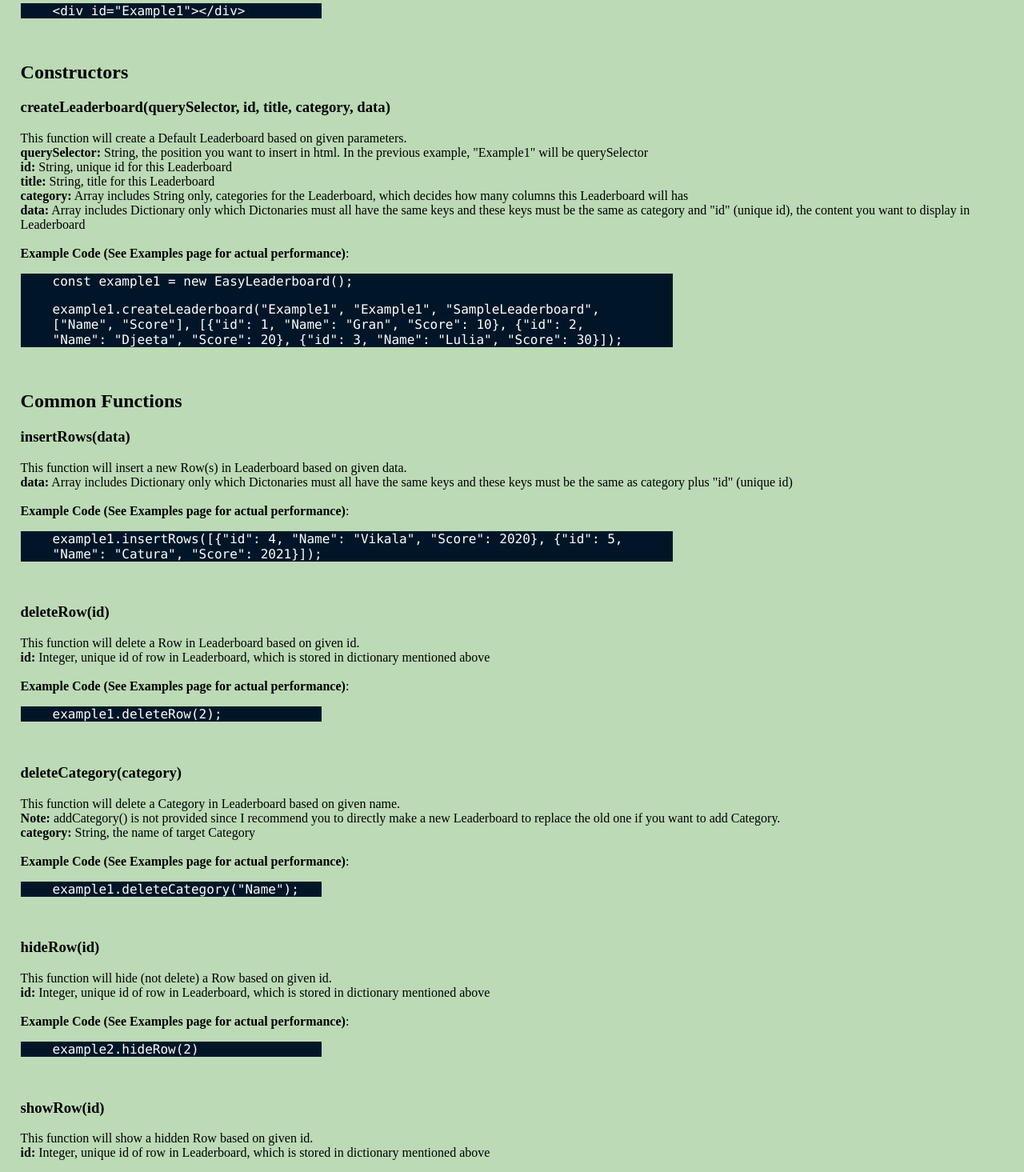
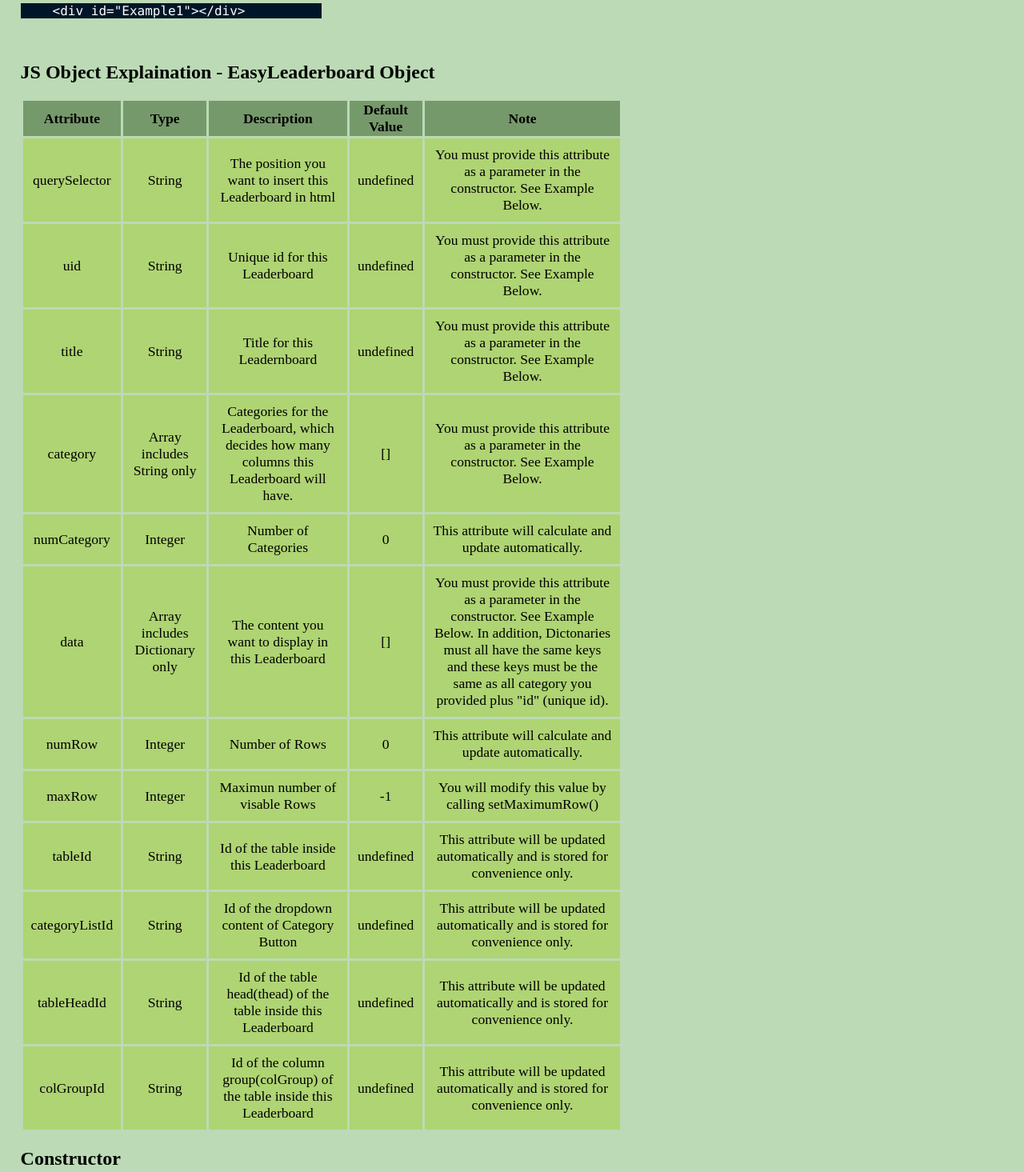
Before and after one commit to NoireFedora/EasyLeaderboard, a website: page pub/documentation.html in a window 1280 px wide. Shown: the part 360-1825 px from the top of the page at 80% size. Drawn offline with Linux system fonts and the light colour scheme.

Commit message:
Update Documentation

```diff
--- a/pub/documentation.html
+++ b/pub/documentation.html
@@ -54,15 +54,114 @@
                 <br>
             </p>
 
-            <h2>Constructors</h2>
+
+            <h2>JS Object Explaination - EasyLeaderboard Object</h2>
+            <table class="JSObject">
+                <tbody>
+                    <tr>
+                        <th>Attribute</th>
+                        <th>Type</th>
+                        <th>Description</th>
+                        <th>Default Value</th>
+                        <th>Note</th>
+                    </tr>
+                    <tr>
+                        <td>querySelector</td>
+                        <td>String</td>
+                        <td>The position you want to insert this Leaderboard in html</td>
+                        <td>undefined</td>
+                        <td>You must provide this attribute as a parameter in the constructor. See Example Below.</td>
+                    </tr>
+                    <tr>
+                        <td>uid</td>
+                        <td>String</td>
+                        <td>Unique id for this Leaderboard</td>
+                        <td>undefined</td>
+                        <td>You must provide this attribute as a parameter in the constructor. See Example Below.</td>
+                    </tr>
+                    <tr>
+                        <td>title</td>
+                        <td>String</td>
+                        <td>Title for this Leadernboard</td>
+                        <td>undefined</td>
+                        <td>You must provide this attribute as a parameter in the constructor. See Example Below.</td>
+                    </tr>
+                    <tr>
+                        <td>category</td>
+                        <td>Array includes String only</td>
+                        <td>Categories for the Leaderboard, which decides how many columns this Leaderboard will have.</td>
+                        <td>[]</td>
+                        <td>You must provide this attribute as a parameter in the constructor. See Example Below.</td>
+                    </tr>
+                    <tr>
+                        <td>numCategory</td>
+                        <td>Integer</td>
+                        <td>Number of Categories</td>
+                        <td>0</td>
+                        <td>This attribute will calculate and update automatically.</td>
+                    </tr>
+                    <tr>
+                        <td>data</td>
+                        <td>Array includes Dictionary only</td>
+                        <td>The content you want to display in this Leaderboard</td>
+                        <td>[]</td>
+                        <td>You must provide this attribute as a parameter in the constructor. See Example Below.
+                            In addition, Dictonaries must all have the same keys and these keys must be the same as all category you provided plus "id" (unique id).</td>
+                    </tr>
+                    <tr>
+                        <td>numRow</td>
+                        <td>Integer</td>
+                        <td>Number of Rows</td>
+                        <td>0</td>
+                        <td>This attribute will calculate and update automatically.</td>
+                    </tr>
+                    <tr>
+                        <td>maxRow</td>
+                        <td>Integer</td>
+                        <td>Maximun number of visable Rows</td>
+                        <td>-1</td>
+                        <td>You will modify this value by calling setMaximumRow()</td>
+                    </tr>
+                    <tr>
+                        <td>tableId</td>
+                        <td>String</td>
+                        <td>Id of the table inside this Leaderboard</td>
+                        <td>undefined</td>
+                        <td>This attribute will be updated automatically and is stored for convenience only.</td>
+                    </tr>
+                    <tr>
+                        <td>categoryListId</td>
+                        <td>String</td>
+                        <td>Id of the dropdown content of Category Button</td>
+                        <td>undefined</td>
+                        <td>This attribute will be updated automatically and is stored for convenience only.</td>
+                    </tr>
+                    <tr>
+                        <td>tableHeadId</td>
+                        <td>String</td>
+                        <td>Id of the table head(thead) of the table inside this Leaderboard</td>
+                        <td>undefined</td>
+                        <td>This attribute will be updated automatically and is stored for convenience only.</td>
+                    </tr>
+                    <tr>
+                        <td>colGroupId</td>
+                        <td>String</td>
+                        <td>Id of the column group(colGroup) of the table inside this Leaderboard</td>
+                        <td>undefined</td>
+                        <td>This attribute will be updated automatically and is stored for convenience only.</td>
+                    </tr>
+                </tbody>
+            </table>
+
+            <h2>Constructor</h2>
             <h3>createLeaderboard(querySelector, id, title, category, data)</h3>
             <p>
                 This function will create a Default Leaderboard based on given parameters. <br>
                 <b>querySelector:</b> String, the position you want to insert in html. In the previous example, "Example1" will be querySelector <br>
                 <b>id:</b> String, unique id for this Leaderboard<br>
                 <b>title:</b> String, title for this Leaderboard<br>
-                <b>category:</b> Array includes String only, categories for the Leaderboard, which decides how many columns this Leaderboard will has<br>
-                <b>data:</b> Array includes Dictionary only which Dictonaries must all have the same keys and these keys must be the same as category and "id" (unique id), the content you want to display in Leaderboard<br>
+                <b>category:</b> Array includes String only, categories for the Leaderboard, which decides how many columns this Leaderboard will have<br>
+                <b>data:</b> Array includes Dictionary only which Dictonaries must all have the same keys and these keys must be the same as category plus "id" (unique id), the content you want to display in Leaderboard<br>
                 <br>
                 <b>Example Code (See Examples page for actual performance)</b>: <br>
                 <div class="CodeBackground2">
@@ -75,7 +174,7 @@
                 <br>
             </p>
 
-            <h2>Common Functions</h2>
+            <h2>Common Methods</h2>
             <h3>insertRows(data)</h3>
             <p>
                 This function will insert a new Row(s) in Leaderboard based on given data. <br>
@@ -108,6 +207,7 @@
             <p>
                 This function will delete a Category in Leaderboard based on given name. <br>
                 <b>Note:</b> addCategory() is not provided since I recommend you to directly make a new Leaderboard to replace the old one if you want to add Category. <br>
+                <br>
                 <b>category:</b> String, the name of target Category <br>
                 <br>
                 <b>Example Code (See Examples page for actual performance)</b>: <br>
--- a/pub/js/EasyLeaderboard.js
+++ b/pub/js/EasyLeaderboard.js
@@ -12,8 +12,6 @@
         this.data = [];
         this.numRow = 0;
         this.maxRow = -1;
-        this.hiddenRow = [];
-        this.hiddenCol = [];
         // Only for convenience
         this.tableId = undefined;
         this.categoryListId = undefined;
@@ -393,8 +391,6 @@
                 table.rows[row].deleteCell(index + 2);
             }
 
-            this.hiddenCol.push(category);
-
         },
 
         // Set Maximun number of visable Rows
--- a/pub/styles.css
+++ b/pub/styles.css
@@ -139,7 +139,7 @@ td {
   background-color: #f1f1c1;
   text-align: center;
   border-spacing: 5px;
-  box-sizing: border-box;
+  box-sizing: content-box;
 }
 
 .RankingCol {
@@ -165,3 +165,24 @@ code {
   background: #001628;
   width: 65%;
 }
+
+.JSObject {
+  border-collapse: separate;
+  border-spacing: 3px;
+  width: 60%;
+  box-sizing: content-box;
+  text-indent: initial;
+}
+
+.JSObject th {
+  background-color: #76996b;
+}
+
+.JSObject tr {
+  background-color: #afd473;
+  text-align: center;
+}
+
+.JSObject td {
+  padding: 10px;
+}
```
